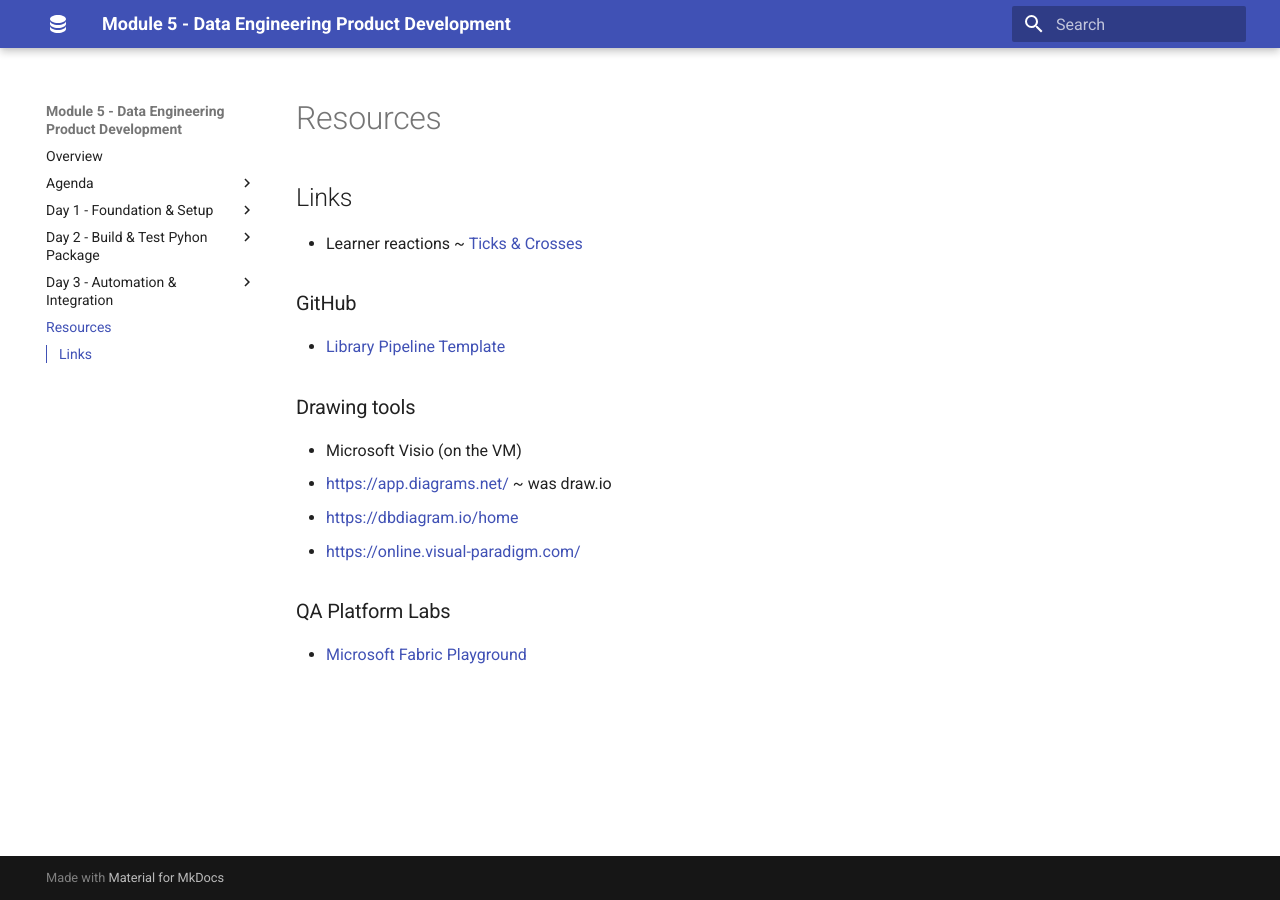
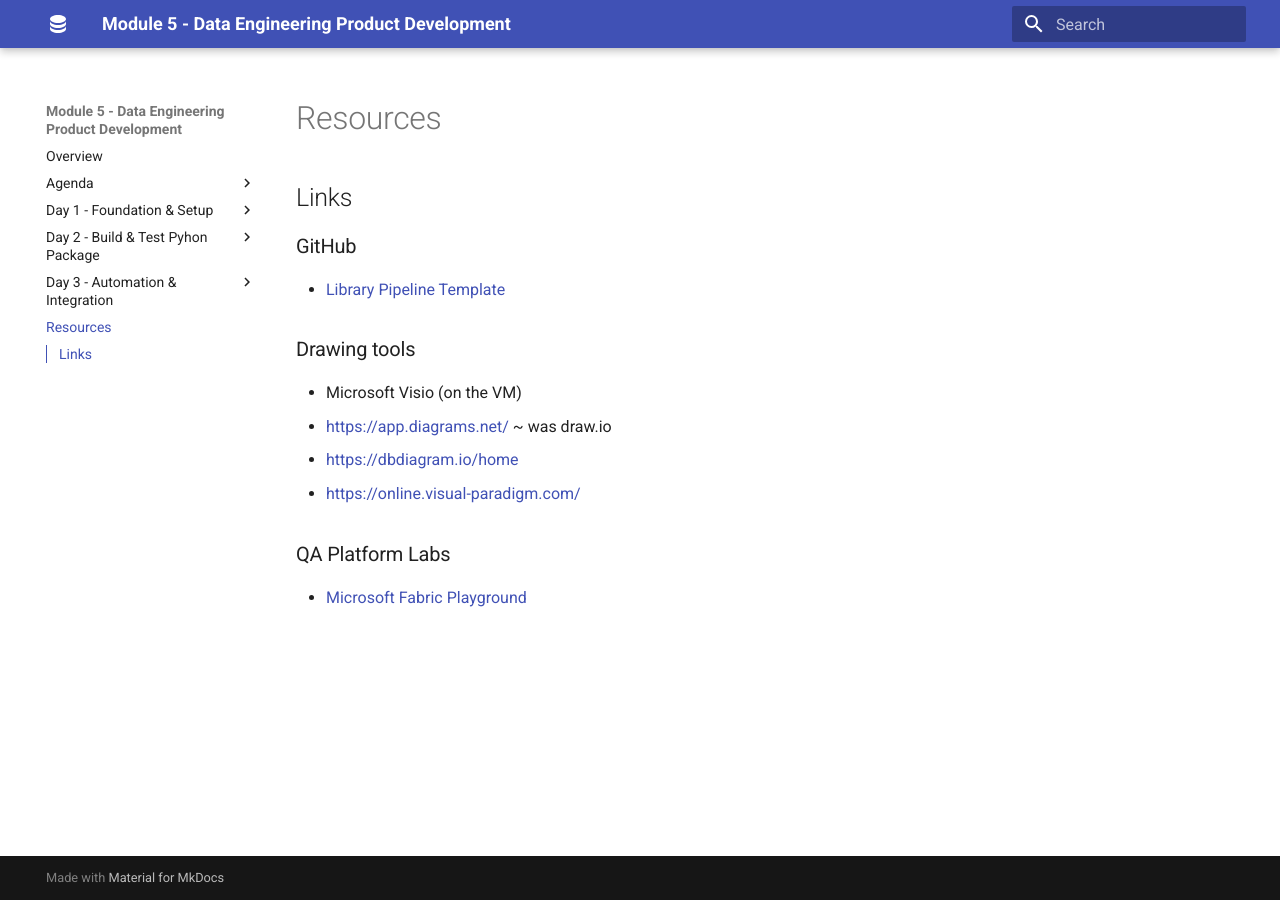
Before and after one commit to qaalabs/DE5M5, an MkDocs documentation site: the page built from docs/resources.md, in a window 1280 px wide. Built offline with MkDocs 1.6.1 and Material for MkDocs 9.7.7, drawn with Linux system fonts in a browser that asks for light colours.

Commit message:
Remove ticks link

```diff
--- a/docs/resources.md
+++ b/docs/resources.md
@@ -1,8 +1,6 @@
 # Resources
 
 ## Links
-
-- Learner reactions ~ [Ticks & Crosses](https://tick.qaalabs.com/de5/m5)
 
 ### GitHub
 
```
